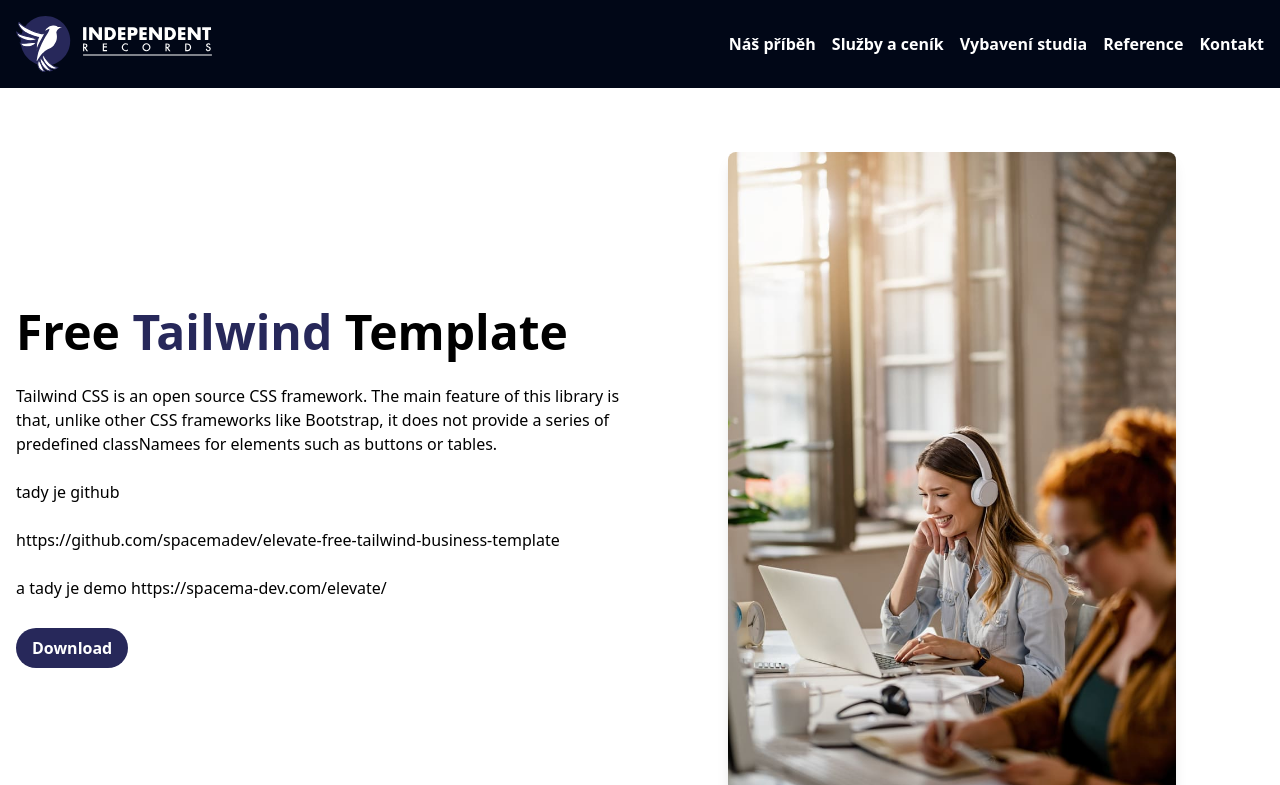
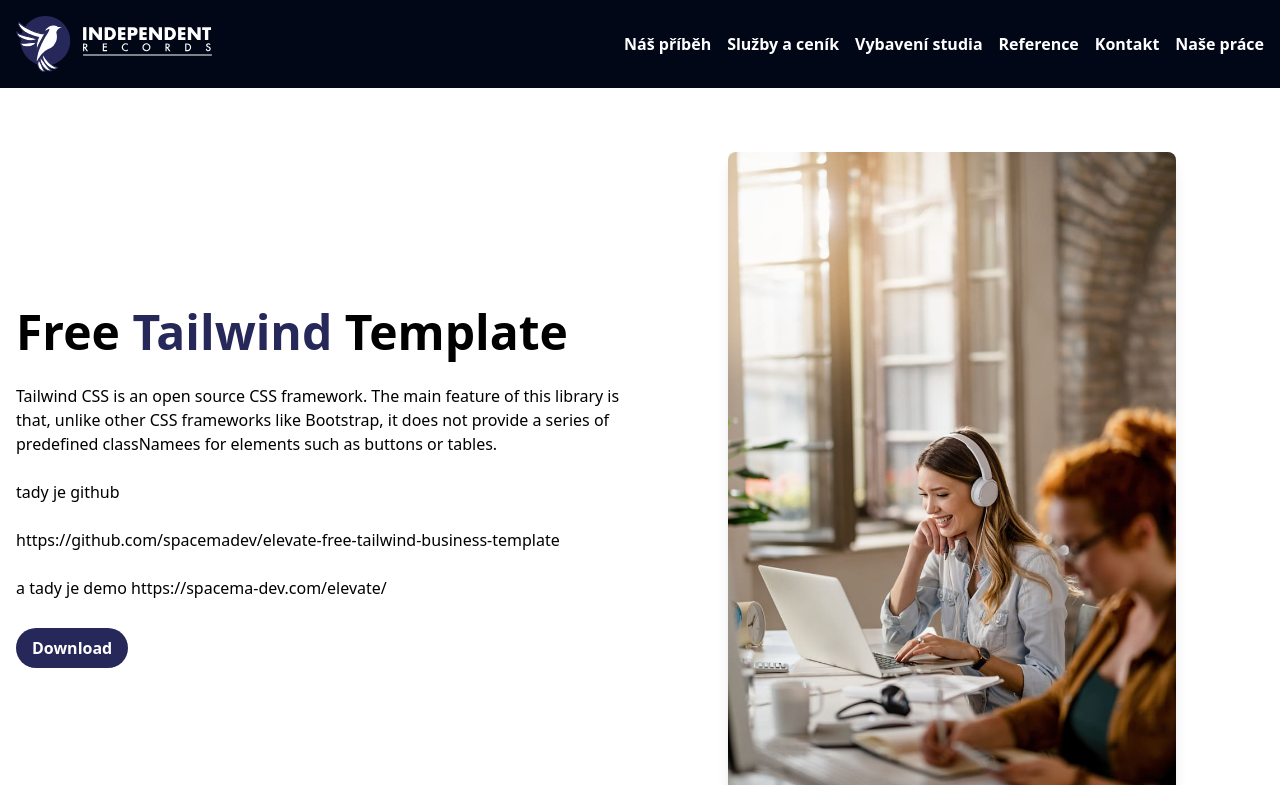
Before and after one commit to TomKalina/independentrecords.cz, a Next.js app: page /demo in a window 1280 px wide. Shown: the top 785 px of the page. Built offline with nearby package versions, Linux system fonts and the light colour scheme; what tailwindcss-animated would draw is missing.

Commit message:
Add menu item - naše epráce

```diff
--- a/src/app/components/Menu.tsx
+++ b/src/app/components/Menu.tsx
@@ -11,6 +11,7 @@ const menu = [
   { href: "#vybaveni", label: "Vybavení studia" },
   { href: "#reference", label: "Reference" },
   { href: "#kontakty", label: "Kontakt" },
+  { href: "#nasePrace", label: "Naše práce" },
 ];
 
 function Item(props: { href: string; children: React.ReactNode }) {
```
